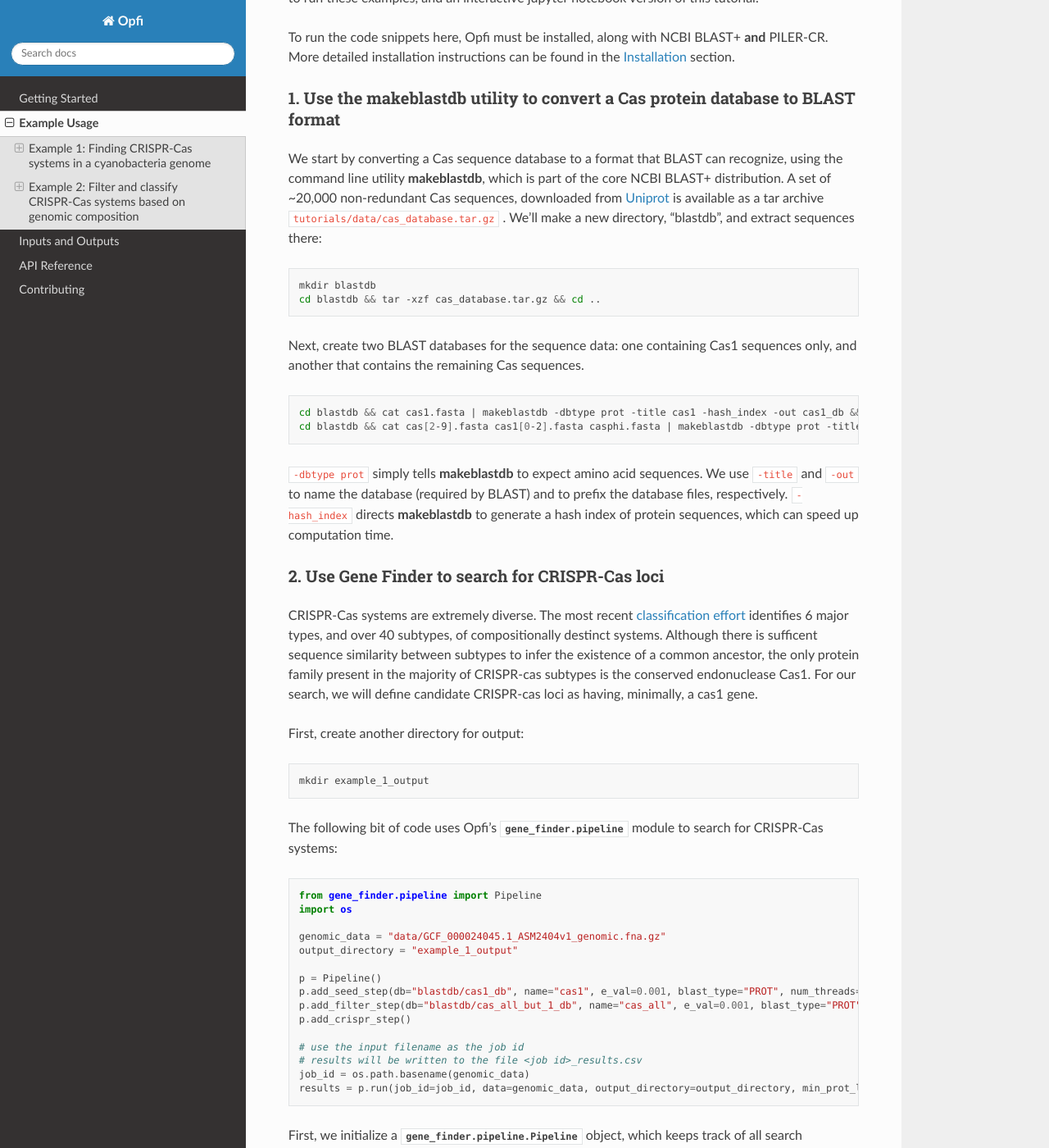
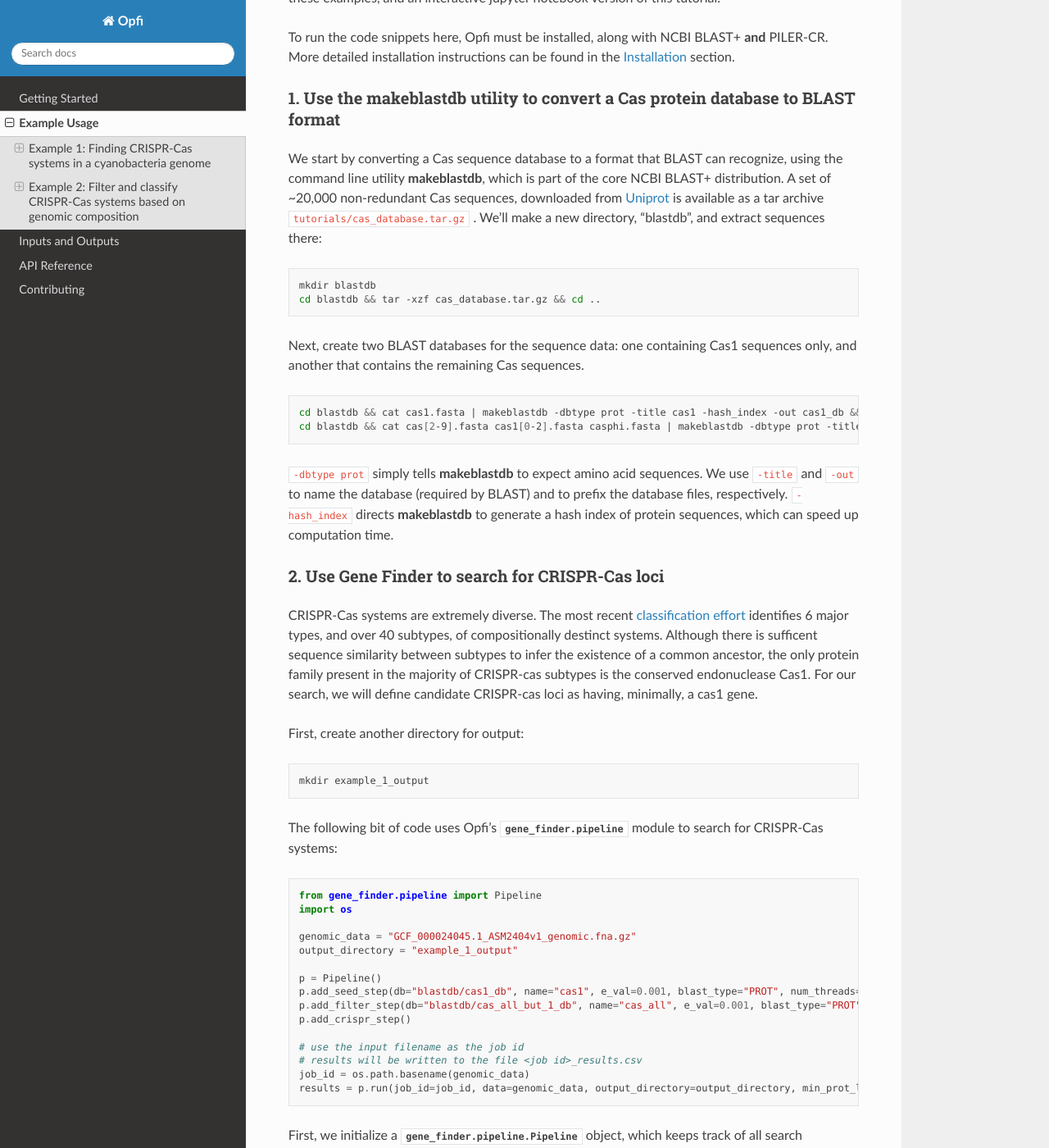
Before and after one commit to wilkelab/Opfi, a Sphinx documentation site: the page built from docs/examples.rst, in a window 1280 px wide and 1400 px high, scrolled down 479 px. Shown: the whole window at 82% size. Built offline with Sphinx 7.4.7 and the Read the Docs theme 2.0.0, drawn with Linux system fonts in a browser that asks for light colours; some of the changed text lies outside the part shown.

Commit message:
update paths in tutorial code

```diff
--- a/docs/examples.rst
+++ b/docs/examples.rst
@@ -8,14 +8,14 @@
 
 In this example, we will annotate and visualize CRISPR-Cas systems in the cyanobacteria species Rippkaea orientalis. CRISPR-Cas is a widespread bacterial defense system, found in at least 50% of all known prokaryotic species. This system is significant in that it can be leveraged as a precision gene editing tool, an advancement that was awarded the 2020 Nobel Prize in Chemistry. The genome of R. orientalis harbors two complete CRISPR-Cas loci (one chromosomal, and one extrachromosomal/plasmid).
 
-You can download the complete assembled genome `here <https://www.ncbi.nlm.nih.gov/assembly/GCF_000024045.1/>`_; it is also available at `<https://github.com/wilkelab/Opfi>`_ under ``tutorials/data``, along with the other data files necessary to run these examples, and an interactive jupyter notebook version of this tutorial.
+You can download the complete assembled genome `here <https://www.ncbi.nlm.nih.gov/assembly/GCF_000024045.1/>`_; it is also available at `<https://github.com/wilkelab/Opfi>`_ under ``tutorials``, along with the other data files necessary to run these examples, and an interactive jupyter notebook version of this tutorial.
 
 To run the code snippets here, Opfi must be installed, along with NCBI BLAST+ **and** PILER-CR. More detailed installation instructions can be found in the :ref:`installation` section.
 
 1. Use the makeblastdb utility to convert a Cas protein database to BLAST format
 ################################################################################
 
-We start by converting a Cas sequence database to a format that BLAST can recognize, using the command line utility :program:`makeblastdb`, which is part of the core NCBI BLAST+ distribution. A set of ~20,000 non-redundant Cas sequences, downloaded from `Uniprot <https://www.uniprot.org/uniref/>`_ is available as a tar archive ``tutorials/data/cas_database.tar.gz`` . We'll make a new directory, "blastdb", and extract sequences there:
+We start by converting a Cas sequence database to a format that BLAST can recognize, using the command line utility :program:`makeblastdb`, which is part of the core NCBI BLAST+ distribution. A set of ~20,000 non-redundant Cas sequences, downloaded from `Uniprot <https://www.uniprot.org/uniref/>`_ is available as a tar archive ``tutorials/cas_database.tar.gz`` . We'll make a new directory, "blastdb", and extract sequences there:
 
 .. code-block:: bash
 
@@ -49,7 +49,7 @@
     from gene_finder.pipeline import Pipeline
     import os
 
-    genomic_data = "data/GCF_000024045.1_ASM2404v1_genomic.fna.gz"
+    genomic_data = "GCF_000024045.1_ASM2404v1_genomic.fna.gz"
     output_directory = "example_1_output"
 
     p = Pipeline()
@@ -176,7 +176,7 @@
     rulesets.append(rules.RuleSet().contains_at_least_n_features(feature_names = ["cas1", "cas2", "cas12"], feature_count = 3))
 
     for rs, cas_type in zip(rulesets, cas_types):
-        with open("data/refseq_fusobacteria.csv", "r") as input_csv:
+        with open("refseq_fusobacteria.csv", "r") as input_csv:
             with open(f"example_2_output/refseq_fuso_filtered_type{cas_type}.csv", "w") as output_csv:
                 analyze.evaluate_rules_and_reserialize(input_csv, rs, fs, output_csv)
 
```
Also changed, not shown: 2 other files.
